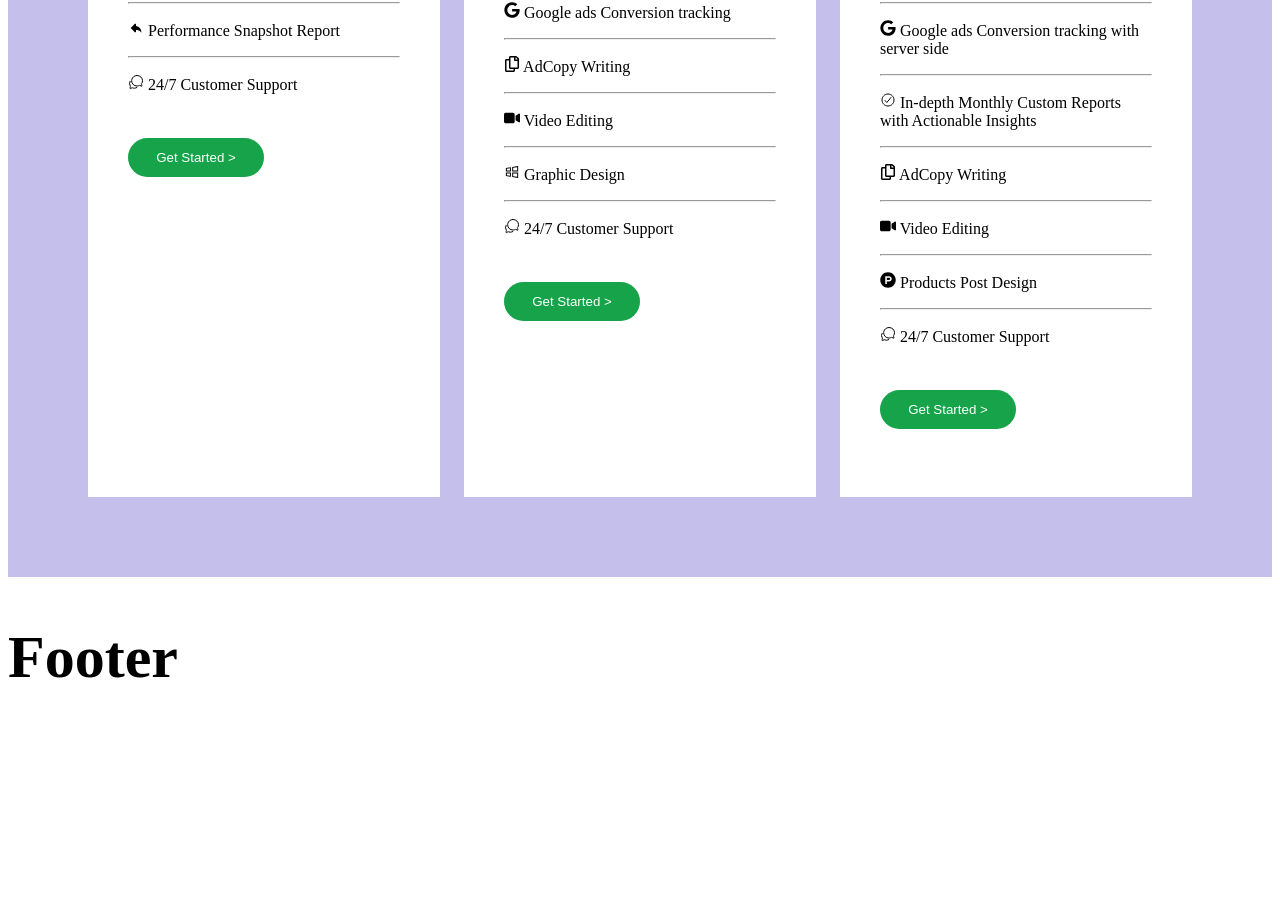
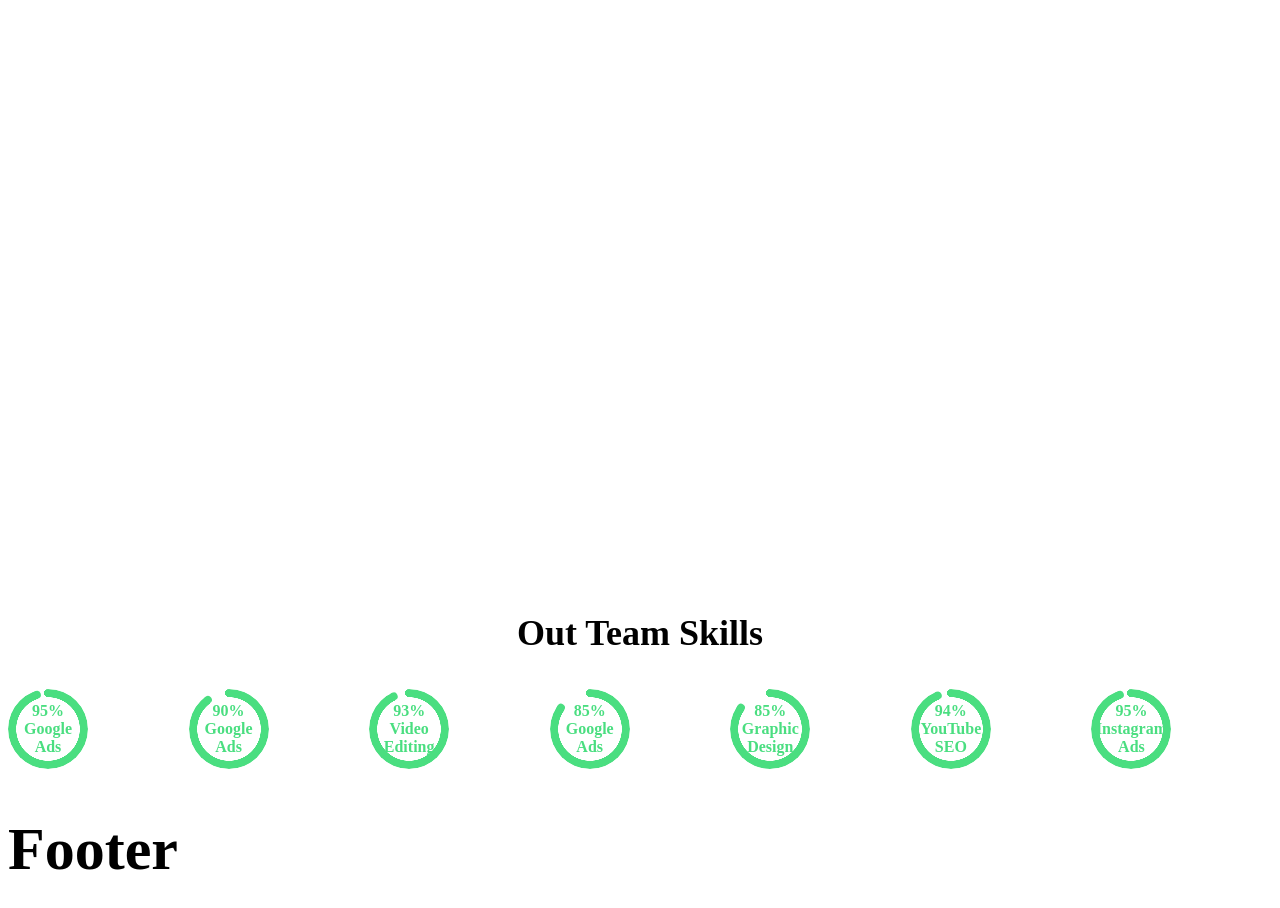
Before and after one commit to fahmidurshanto/nz-medias, a React (Vite) app: page / in a window 1280 px wide. Shown: the part 2943-3851 px from the top of the page. Before the commit the page ends 3680 px from the top, so only its background shows below. Built offline with nearby package versions, Linux system fonts and the light colour scheme.

Commit message:
added skills section

```diff
--- a/src/components/Home/Home.jsx
+++ b/src/components/Home/Home.jsx
@@ -4,6 +4,7 @@ import Banner from "../Banner/Banner";
 import Header from "../Header/Header";
 import PricesCard from "../PricesCard/PricesCard";
 import ServicesCards from "../ServicesCards/ServicesCards";
+import TeamSkill from "../TeamSkill/TeamSkill";
 
 const Home = () => {
   return (
@@ -14,6 +15,7 @@ const Home = () => {
       <ServicesCards></ServicesCards>
       <Prices></Prices>
       <PricesCard></PricesCard>
+      <TeamSkill></TeamSkill>
       <h2 className="text-6xl">Footer</h2>
     </div>
   );
--- a/src/components/PricesCard/PricesCard.jsx
+++ b/src/components/PricesCard/PricesCard.jsx
@@ -16,9 +16,12 @@ import { AiOutlineWindows } from "react-icons/ai";
 
 const PricesCard = () => {
   return (
-    <div className="grid grid-cols-3 gap-6 bg-[#C5C0EB] p-20">
+    <div
+      className="grid grid-cols-3 gap-6 bg-[#C5C0EB] p-20"
+      data-aos="zoom-in"
+    >
       {/* Personal Plans */}
-      <div className="p-10 bg-white">
+      <div className="p-10 bg-white" data-aos="flip-left">
         <h3 className="text-3xl font-semibold bg-slate-600 text-white p-5">
           Personal Plan
         </h3>
@@ -48,11 +51,11 @@ const PricesCard = () => {
           </p>
         </div>
         <button className="bg-green-600 text-white p-3 w-1/2 mx-auto border-0 rounded-3xl my-7">
-          Get Started >
+          Get Started {">"}
         </button>
       </div>
       {/* Populer Plan */}
-      <div className="p-10 bg-white">
+      <div className="p-10 bg-white" data-aos="flip-left">
         <h3 className="text-3xl font-semibold bg-slate-600 text-white p-5">
           Personal Plan
         </h3>
@@ -91,11 +94,11 @@ const PricesCard = () => {
           </p>
         </div>
         <button className="bg-green-600 text-white p-3 w-1/2 mx-auto border-0 rounded-3xl my-7">
-          Get Started >
+          Get Started {">"}
         </button>
       </div>
       {/* Business Plan */}
-      <div className="p-10 bg-white">
+      <div className="p-10 bg-white" data-aos="flip-right">
         <h3 className="text-3xl font-semibold bg-slate-600 text-white p-5">
           Business Plan
         </h3>
@@ -140,7 +143,7 @@ const PricesCard = () => {
           </p>
         </div>
         <button className="bg-green-600 text-white p-3 w-1/2 mx-auto border-0 rounded-3xl my-7">
-          Get Started >
+          Get Started {">"}
         </button>
       </div>
     </div>
--- /dev/null
+++ b/src/components/TeamSkill/TeamSkill.jsx
@@ -0,0 +1,60 @@
+const TeamSkill = () => {
+  return (
+    <div className="text-center">
+      <h3 className="text-4xl">Out Team Skills</h3>
+      <div className="grid grid-cols-7 container mx-auto">
+        <div
+          className="radial-progress text-green-400"
+          style={{ "--value": 95 }}
+          role="progressbar"
+        >
+          <h4 className="p-5">95% Google Ads</h4>
+        </div>
+        <div
+          className="radial-progress text-green-400"
+          style={{ "--value": 90 }}
+          role="progressbar"
+        >
+          <h4 className="p-5">90% Google Ads</h4>
+        </div>
+        <div
+          className="radial-progress text-green-400"
+          style={{ "--value": 93 }}
+          role="progressbar"
+        >
+          <h4 className="p-5">93% Video Editing</h4>
+        </div>
+        <div
+          className="radial-progress text-green-400"
+          style={{ "--value": 85 }}
+          role="progressbar"
+        >
+          <h4 className="p-5">85% Google Ads</h4>
+        </div>
+        <div
+          className="radial-progress text-green-400"
+          style={{ "--value": 85 }}
+          role="progressbar"
+        >
+          <h4 className="p-5">85% Graphic Design</h4>
+        </div>
+        <div
+          className="radial-progress text-green-400"
+          style={{ "--value": 94 }}
+          role="progressbar"
+        >
+          <h4 className="p-5">94% YouTube SEO</h4>
+        </div>
+        <div
+          className="radial-progress text-green-400"
+          style={{ "--value": 95 }}
+          role="progressbar"
+        >
+          <h4 className="p-5">95% Instagram Ads</h4>
+        </div>
+      </div>
+    </div>
+  );
+};
+
+export default TeamSkill;
```
